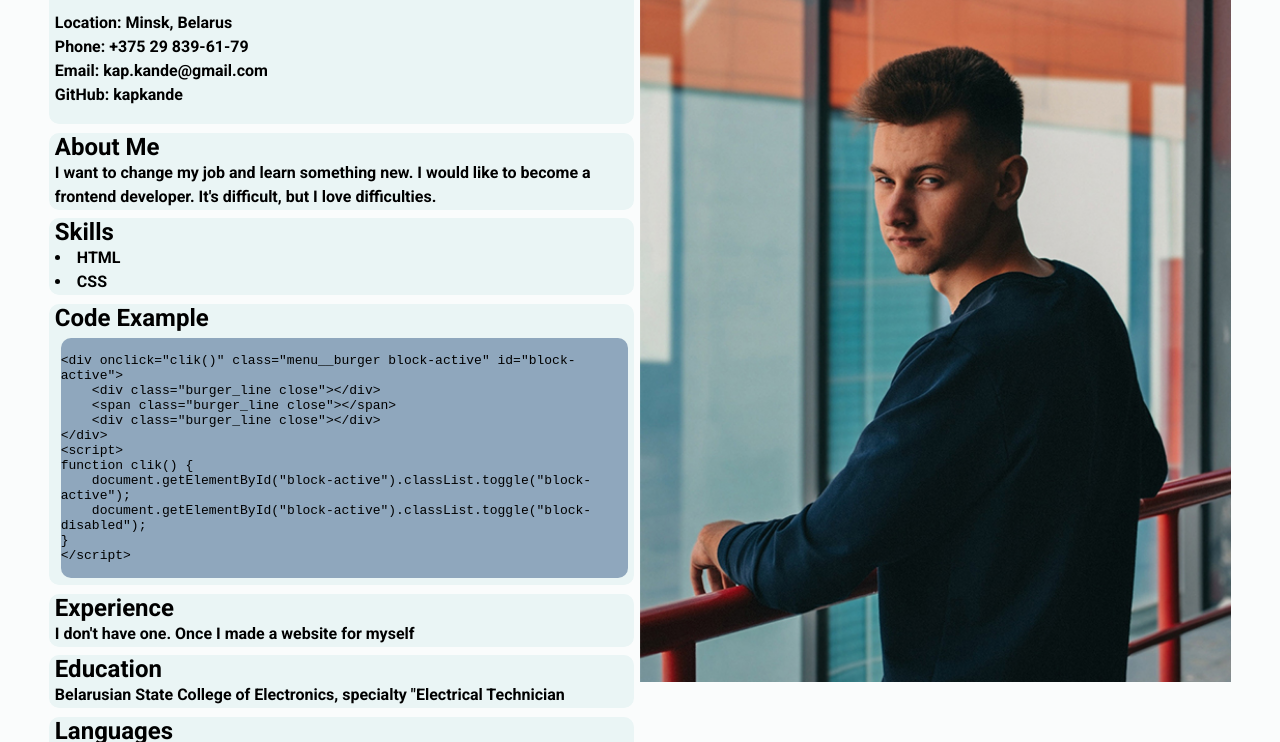
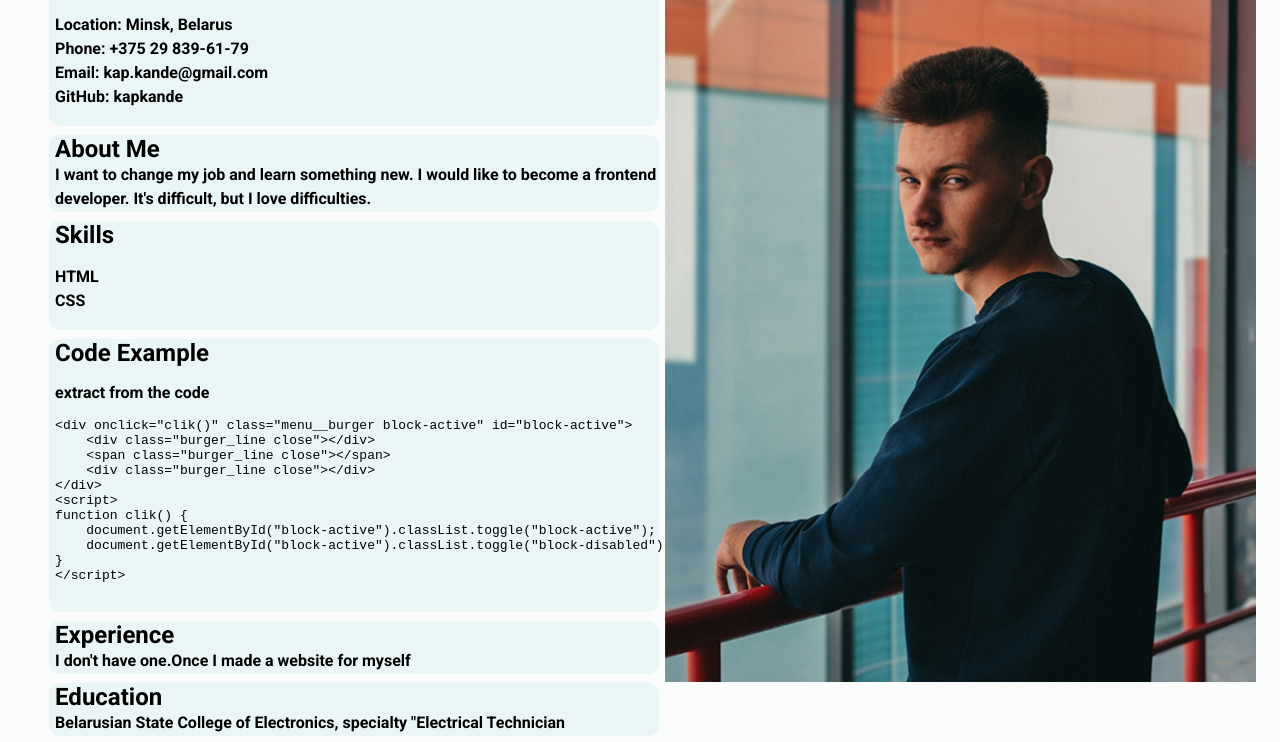
Before and after one commit to kapkande/rsschool-cv1, a plain HTML site: page index.html in a window 1280 px wide. Shown: the part 147-889 px from the top of the page. Drawn offline with Linux system fonts and the light colour scheme.

Commit message:
fix: correction of the code for correct display

```diff
--- a/index.html
+++ b/index.html
@@ -35,8 +35,8 @@
                     <div class="box">
                         <h2 id="Contacts" class="title">Contacts</h2>
                         <ul class="text">
-                            <li>
-                                <a target="_blank" href="https://yandex.by/maps/157/minsk/?ll=27.561481%2C53.902496&z=12">Location: Minsk, Belarus</a>
+                            <li>Location:
+                                <a target="_blank" href="https://yandex.by/maps/157/minsk/?ll=27.561481%2C53.902496&z=12">Minsk, Belarus</a>
                             </li>
                             <li>Phone:
                                 <a href="tel:80298396179">+375 29 839-61-79</a></li>
@@ -55,31 +55,34 @@
                     <div class="box">
                         <h2 id="Skills" class="title">Skills</h2>
                         <div class="text">
-                            <li>HTML</li>
-                            <li>CSS</li>
+                            <ul>
+                                <li>HTML</li>
+                                <li>CSS</li>
+                            </ul>
                         </div>
                     </div>
                     <div class="box">
                         <h2 id="Code" class="title">Code Example</h2>
                         <div class="snippet">
-                        <xmp>
-<div onclick="clik()" class="menu__burger block-active" id="block-active">
-    <div class="burger_line close"></div>
-    <span class="burger_line close"></span>
-    <div class="burger_line close"></div>
-</div>
-<script>
+                            <p>extract from the code</p>
+                        <pre>
+&lt;div onclick="clik()" class="menu__burger block-active" id="block-active"&gt;
+    &lt;div class="burger_line close">&lt;/div&gt;
+    &lt;span class="burger_line close">&lt;/span&gt;
+    &lt;div class="burger_line close">&lt;/div&gt;
+&lt;/div&gt;
+&lt;script&gt;
 function clik() {
     document.getElementById("block-active").classList.toggle("block-active");
     document.getElementById("block-active").classList.toggle("block-disabled");
 }
-</script>
-                        </xmp>
+&lt;/script&gt;
+                        </pre>
                         </div>
                     </div>
                     <div class="box">
                         <h2 id="Experience" class="title">Experience</h2>
-                        <div class="text">I don't have one. Once I made a <a href="https://kapkande.github.io/3005/">website</a> for myself</div>
+                        <div class="text">I don't have one.<a target="_blank" href="https://kapkande.github.io/3005/">Once I made a website for myself</a></div>
                     </div>
                     <div class="box">
                         <h2 id="Education" class="title">Education</h2>
@@ -99,7 +102,7 @@ function clik() {
         </div>
         <footer>
             <div class="footer__link">
-                <a target="_blank" href="https://rs.school/js/"><img width="60px" height="30px" src="img/rs_school_js.svg" alt="logо"></a>
+                <a target="_blank" href="https://rs.school/js/"><img src="img/rs_school_js.svg" alt="logо"></a>
             </div>
             <div class="footer__link">
                 <a target="_blank" href="https://github.com/kapkande">KapKande</a> 2022</div>
--- a/style.css
+++ b/style.css
@@ -10,7 +10,9 @@ a {
     text-decoration: none;
     color: black;
 }
-
+a:hover {
+    opacity: 0.6;
+}
 header {
     background-color: rgb(234, 245, 245);
     margin: 0 1% 0 0;
@@ -101,10 +103,14 @@ footer {
     padding: 1% 1% 0.5% 1%;
     background-color: rgb(234, 245, 245);
     border-radius: 10px;
-    align-items: center
+    align-items: center;
 }
 
 .footer__link {
     font-family: 'Roboto', sans-serif;
     font-weight: 700;
 }
+.footer__link img {
+    width: 60px;
+    height: 30px;
+}
```
